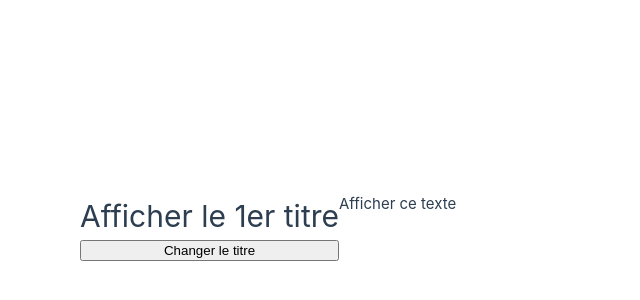
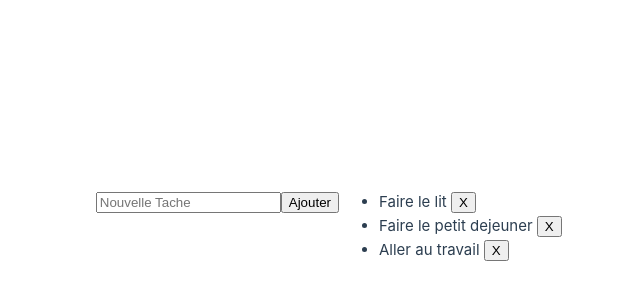
Before and after one commit to GregMarshall999/initiation, a Vue app: page / in a window 1280 px wide. Shown: the part 174-474 px from the top of the page, without its empty margins (301-941 px from the left). Built offline with nearby package versions, Linux system fonts and the light colour scheme.

Commit message:
rendu répétitif

```diff
--- a/src/App.vue
+++ b/src/App.vue
@@ -1,32 +1,42 @@
 <template>
 
-<h1 v-if="showFirstTitle">Afficher le 1er titre</h1>
-<h1 v-else>Afficher un autre titre</h1>
+<form @submit.prevent="addTask">
+	<input v-model="nTask" placeholder="Nouvelle Tache" required />
+	<button>Ajouter</button>
+</form>
 
-<p v-show="showFirstTitle">Afficher ce texte</p>
-
-<button @click="toggleTitle">Changer le titre</button>
+<ul>
+	<li v-for="t in taches" :key="t.id">
+		{{ t.text }}
+		<button @click="removeTask(t)">X</button>
+	</li>
+</ul>
 
 </template>
 
 <script setup>
 import { ref } from "vue";
 
-const showFirstTitle = ref(true);
-function toggleTitle() {
-	showFirstTitle.value = !showFirstTitle.value;
-}
+let id = 0;
+const taches = ref([
+	{ id: id++, text: 'Faire le lit' },
+	{ id: id++, text: 'Faire le petit dejeuner' },
+	{ id: id++, text: 'Aller au travail' }
+]);
+
+const nTask = ref('');
+const addTask = () => {
+	taches.value.push({ id: id++, text: nTask.value });
+	nTask.value = '';
+};
+
+const removeTask = task => {
+	console.log(task);
+	taches.value = taches.value.filter(t => t !== task);
+};
 </script>
 
 <style scoped>
-
-.titre {
-	color: red;
-}
-
-
-
-
 
 header {
   line-height: 1.5;
```
